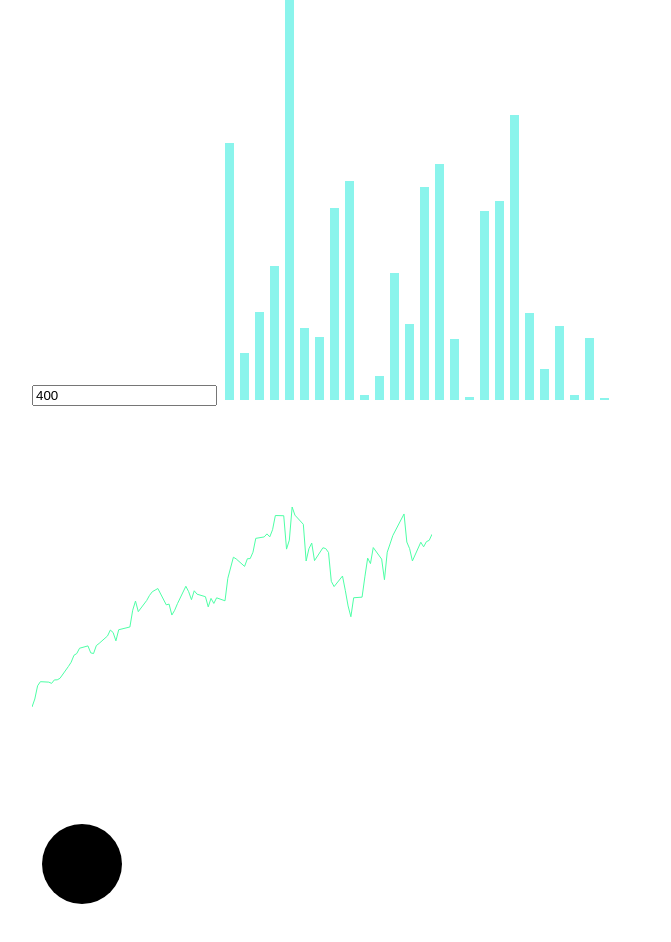
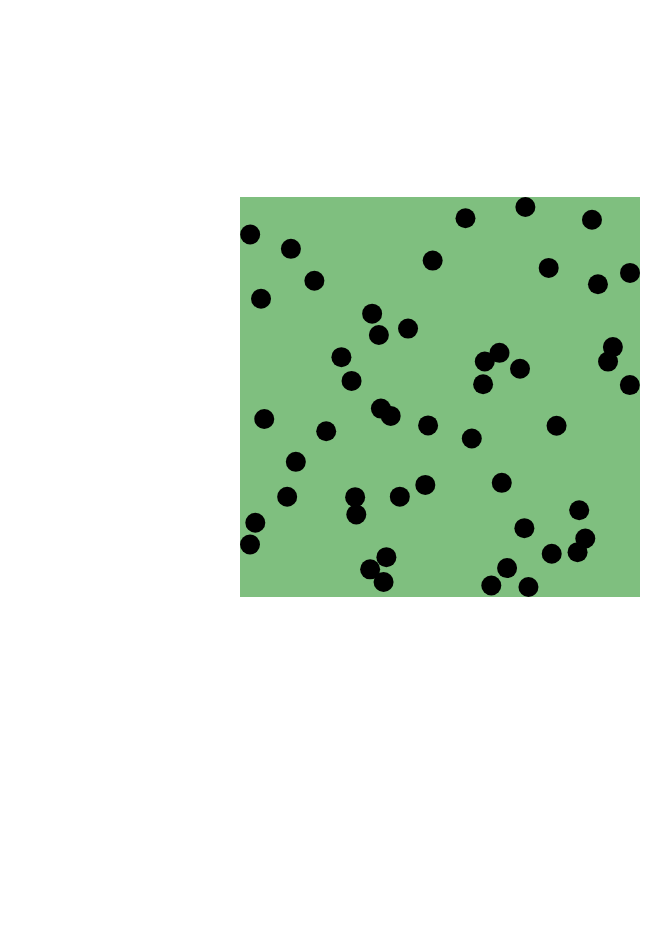
Before and after one commit to oslabs-beta/Vuenique, a Vue app: page / in a window 1280 px wide. Shown: the top 942 px of the page, without its empty margins (0-671 px from the left). After the commit the page ends 800 px from the top, so only its background shows below. Built offline with nearby package versions, Linux system fonts and the light colour scheme.

Commit message:
Scatter Complete

```diff
--- a/packages/vuez-shape/Circle.vue
+++ b/packages/vuez-shape/Circle.vue
@@ -1,5 +1,5 @@
 <script setup lang="ts">
-type CircleProps = {
+export type CircleProps = {
   //x-coord of circle
   x: number;
   //y-coord of circle
--- a/src/App.vue
+++ b/src/App.vue
@@ -5,14 +5,20 @@ import { scaleBand, scaleLinear } from '../packages/vuez-scale/index';
 import { ref, computed, Ref, reactive } from 'vue';
 import BarGraph from './components/BarGraph.vue';
 import LineGraph from './components/LineGraph.vue';
-import Circle from '../packages/vuez-shape/Circle.vue';
+import Circle, { type CircleProps } from '../packages/vuez-shape/Circle.vue';
+import Scatter from './components/Scatter.vue';
+
+const points: CircleProps[] = [];
+for (let i = 0; i < 50; i++) {
+  points.push({ x: Math.random() * 1000, y: Math.random() * 1000, r: 10 });
+}
 </script>
 
 <template>
   <main>
-    <BarGraph />
-    <LineGraph />
-    <Circle :x="50" :y="50" :r="40" />
+    <!--<BarGraph />
+    <LineGraph />-->
+    <Scatter :height="400" :width="400" :circles="points" background="green" />
   </main>
 </template>
 
--- /dev/null
+++ b/src/components/Scatter.vue
@@ -0,0 +1,55 @@
+<script setup lang="tsx">
+import type { CircleProps } from '../../packages/vuez-shape/Circle.vue';
+import { scaleLinear } from '../../packages/vuez-scale';
+import { extent, max } from 'd3-array';
+import { ref, computed } from 'vue';
+import Circle from '../../packages/vuez-shape/Circle.vue';
+
+type ScatterProps = {
+  //height of entire plot
+  height: number;
+  //width of entire plot
+  width: number;
+  //circles to render
+  circles: CircleProps[];
+  //background color for plot
+  background: string;
+};
+
+const scatterProps = defineProps<ScatterProps>();
+
+const width = ref(400);
+const height = ref(400);
+//max radius of circles; scaling needed to keep dots within plot, grabbing specifically the max in case of different radii
+const maxR = max(scatterProps.circles, (d: CircleProps) => d.r)!;
+const xScale = computed(() => {
+  return scaleLinear({
+    domain: extent(scatterProps.circles, (d: CircleProps) => d.x),
+    range: [0 + maxR, width.value - maxR],
+  });
+});
+const yScale = computed(() => {
+  return scaleLinear({
+    domain: extent(scatterProps.circles, (d: CircleProps) => d.y),
+    range: [0 + maxR, height.value - maxR],
+  });
+});
+</script>
+
+<template>
+  <svg :width="width" :height="height">
+    <rect
+      :width="width"
+      :height="height"
+      :fill="scatterProps.background"
+      :fill-opacity="0.5"
+    ></rect>
+    <Circle
+      v-for="(props, index) in scatterProps.circles"
+      :key="index"
+      v-bind="props"
+      :x="xScale(props.x)"
+      :y="yScale(props.y)"
+    />
+  </svg>
+</template>
```
